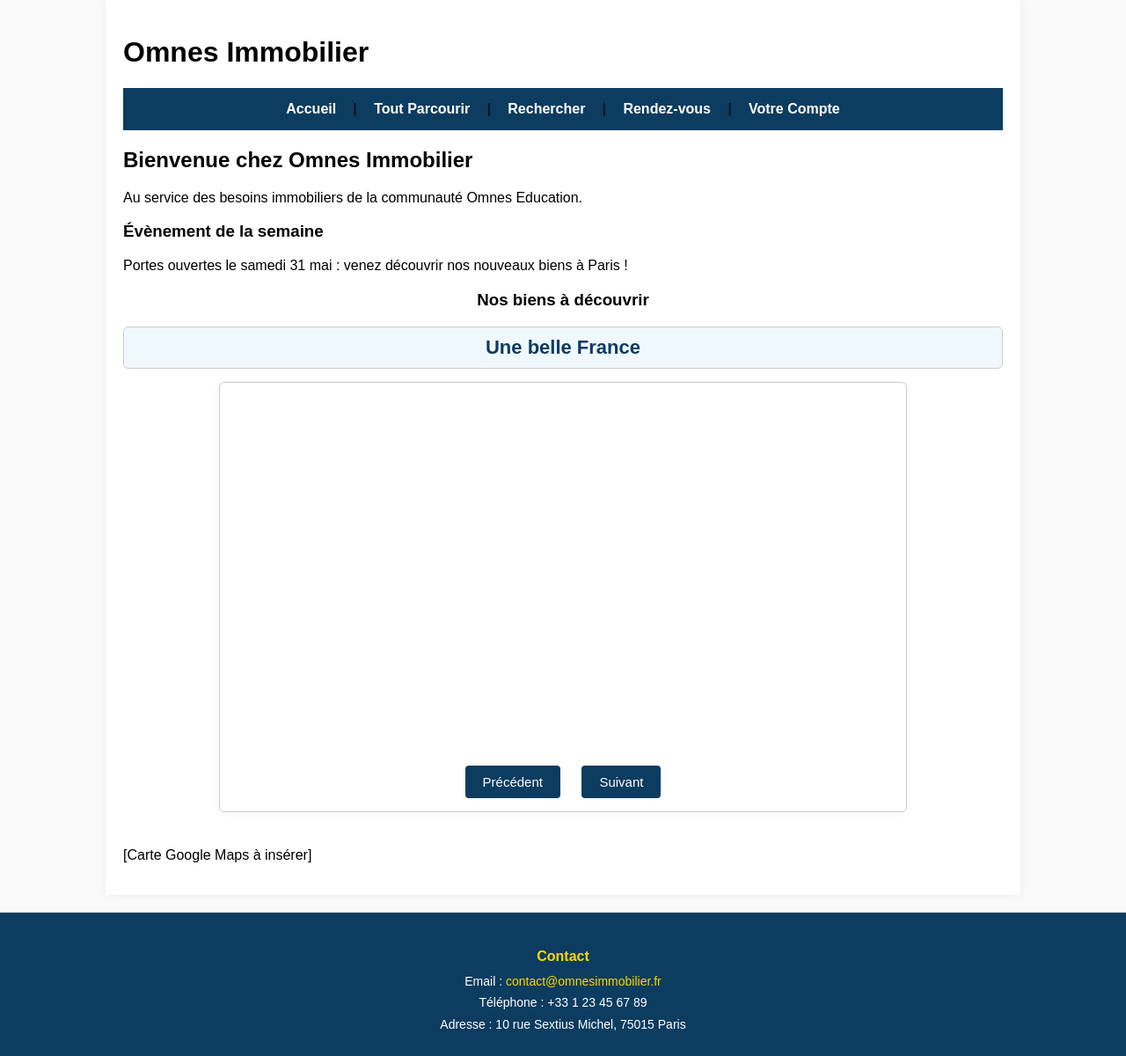
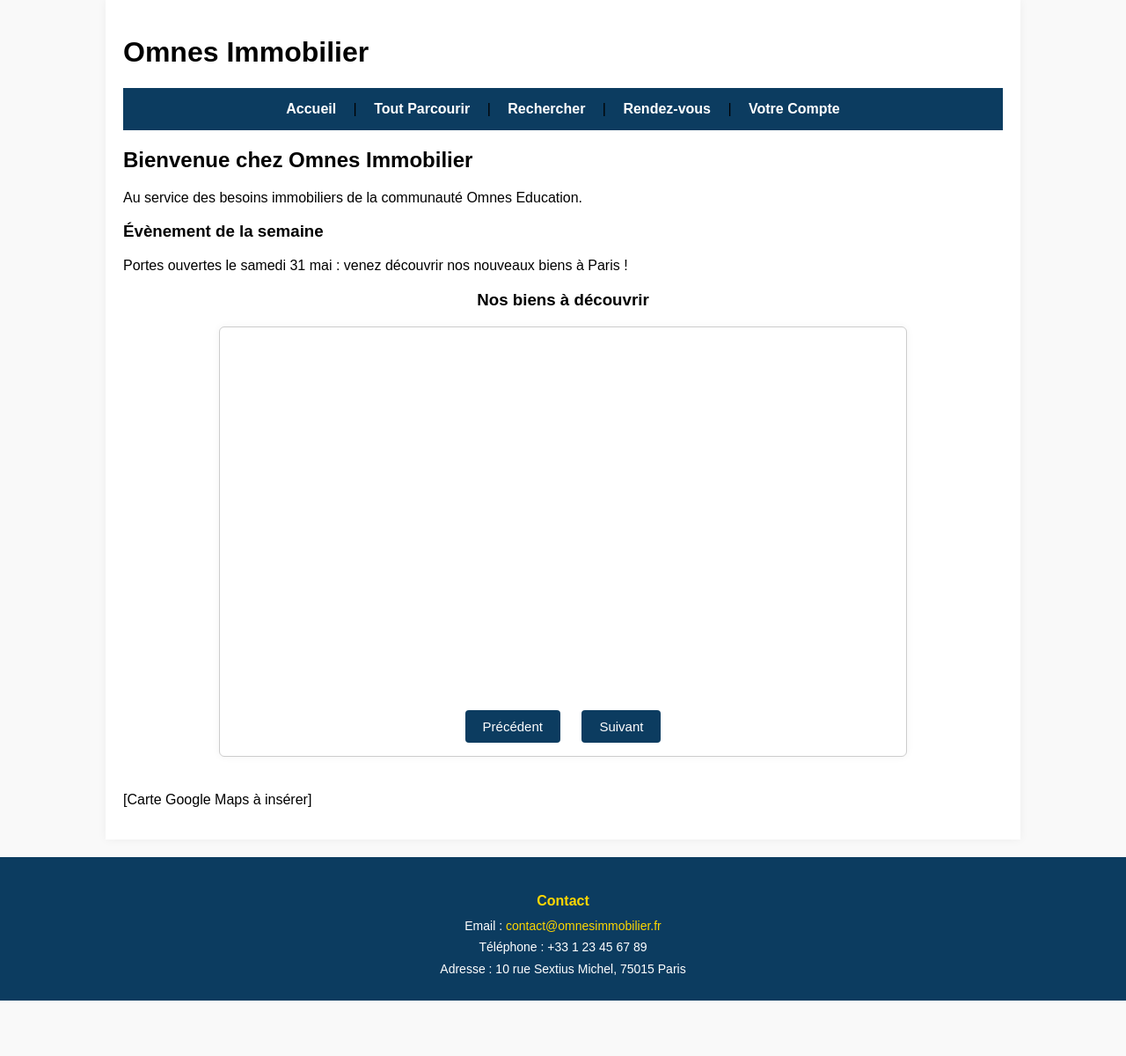
Before and after one commit to paulhenrycte/ECE-WEB-DYNAMIQUE-INGE2-TD12-GRP3, a PHP site: page /accueil.php in a window 1280 px wide. Shown: the whole page at 88% size. After the commit the page ends 1137 px from the top, so only its background shows below. Run offline with PHP 8.4, Linux system fonts and the light colour scheme; data comes from the database, SQL or seed files in the repository.

Commit message:
Update carrousel.php

```diff
--- a/carrousel.php
+++ b/carrousel.php
@@ -9,7 +9,6 @@
 ?>
 
 <!-- Carrousel dynamique avec affichage aléatoire -->
-<h1> Une belle France </h1>
 <div class="conteneur">
     <div id="carrousel">
         <ul>
```
